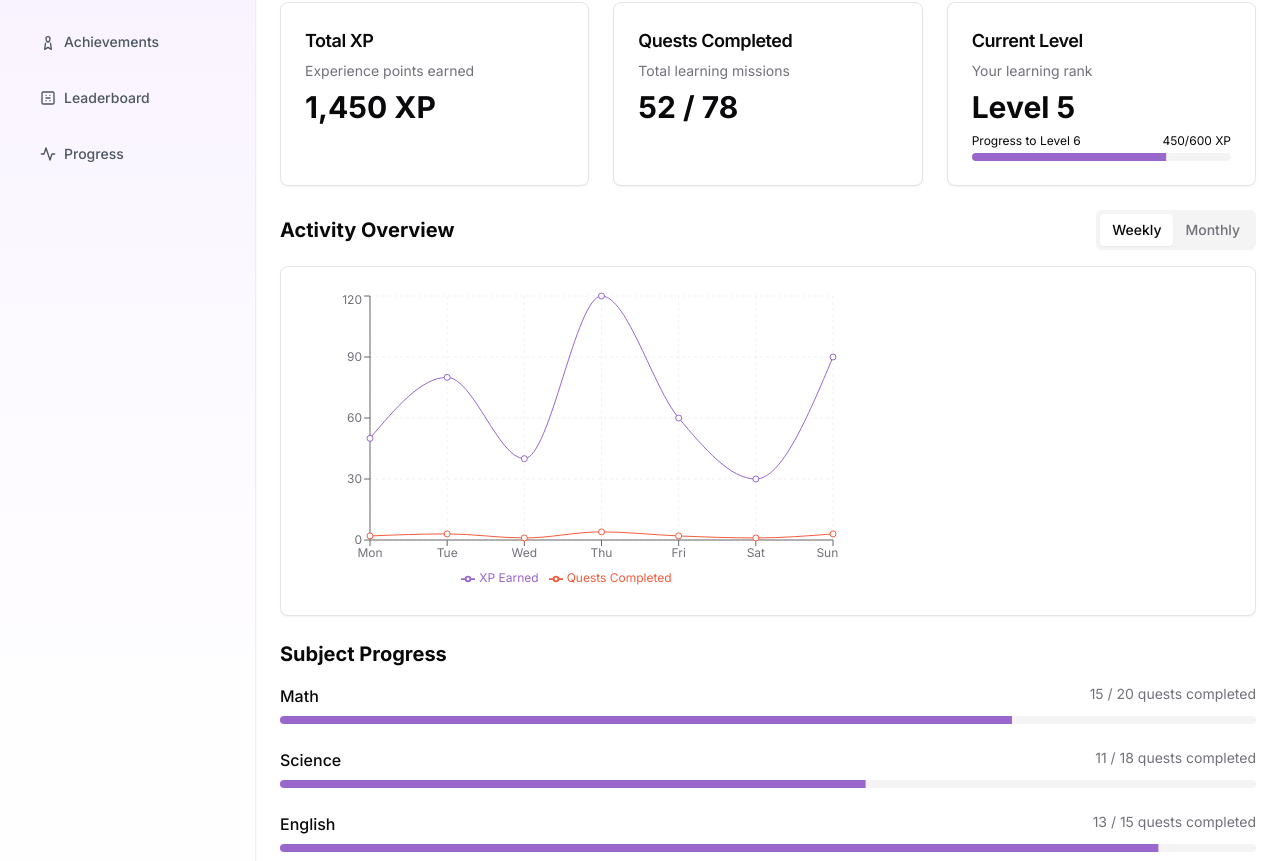
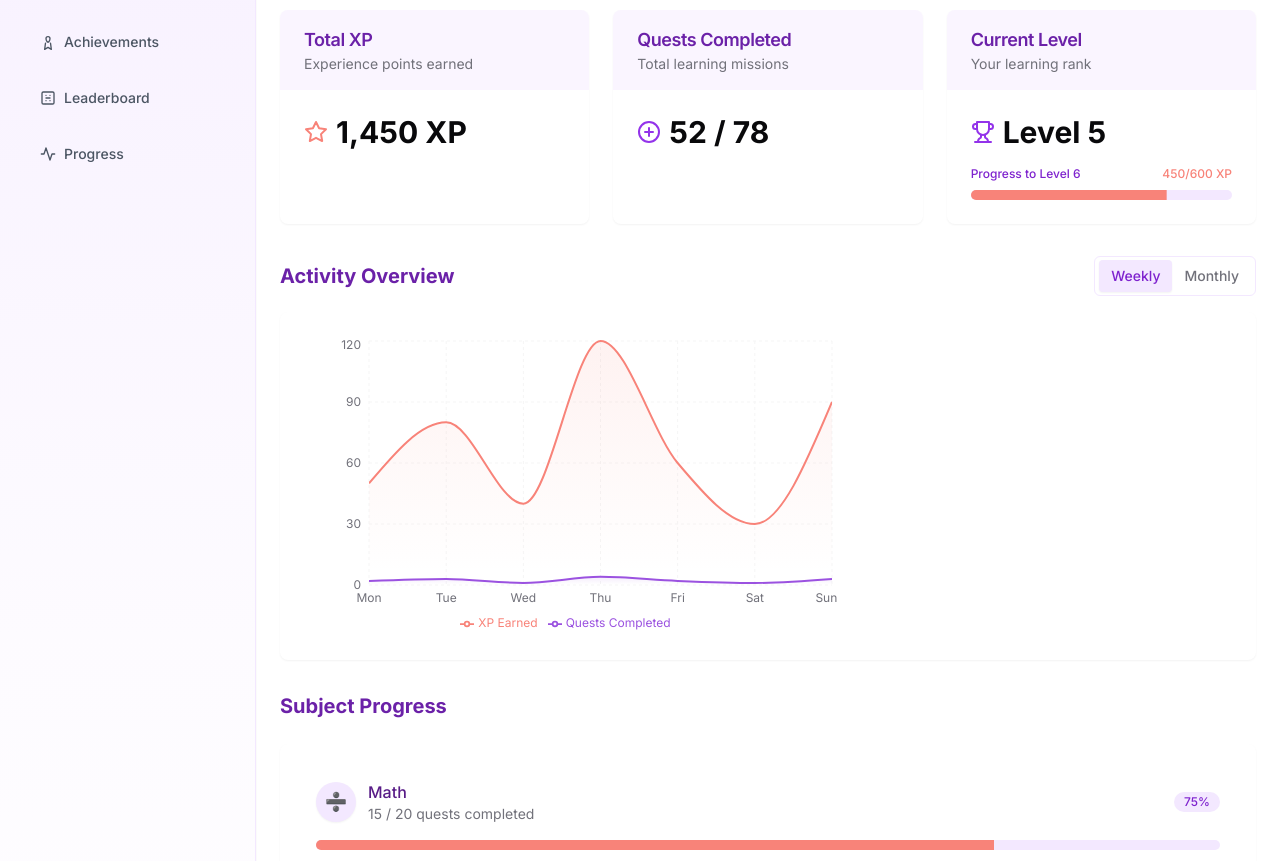
Before and after one commit to Jethrr/moodlequest, a Next.js app: page /dashboard/progress in a window 1280 px wide. Shown: the part 179-1040 px from the top of the page. Built offline with nearby package versions, Linux system fonts and the light colour scheme.

Commit message:
Added Progress feature with mock data

```diff
--- a/components/dashboard/progress-tracker.tsx
+++ b/components/dashboard/progress-tracker.tsx
@@ -3,8 +3,10 @@
 import { Card, CardContent, CardDescription, CardHeader, CardTitle } from "@/components/ui/card"
 import { Tabs, TabsContent, TabsList, TabsTrigger } from "@/components/ui/tabs"
 import { Progress } from "@/components/ui/progress"
-import { Line, LineChart, XAxis, YAxis, CartesianGrid, Legend, ResponsiveContainer } from "recharts"
+import { Line, LineChart, XAxis, YAxis, CartesianGrid, Legend, ResponsiveContainer, AreaChart, Area } from "recharts"
 import { ChartContainer, ChartTooltip, ChartTooltipContent } from "@/components/ui/chart"
+import { cn } from "@/lib/utils"
+import { Badge } from "@/components/ui/badge"
 
 // Mock data for progress tracking
 const weeklyData = [
@@ -25,125 +27,241 @@ const monthlyData = [
 ]
 
 const subjectProgress = [
-  { subject: "Math", progress: 75, total: 20, completed: 15 },
-  { subject: "Science", progress: 60, total: 18, completed: 11 },
-  { subject: "English", progress: 90, total: 15, completed: 13 },
-  { subject: "History", progress: 40, total: 12, completed: 5 },
-  { subject: "Computer Science", progress: 85, total: 10, completed: 8 },
+	{ subject: "Math", progress: 75, total: 20, completed: 15, icon: "➗" },
+	{ subject: "Science", progress: 60, total: 18, completed: 11, icon: "🧪" },
+	{ subject: "English", progress: 90, total: 15, completed: 13, icon: "📚" },
+	{ subject: "History", progress: 40, total: 12, completed: 5, icon: "🏛️" },
+	{ subject: "Computer Science", progress: 85, total: 10, completed: 8, icon: "💻" },
 ]
 
 export function ProgressTracker() {
 	return (
-    <div className="space-y-6">
+		<div className="space-y-8">
 			<div className="flex flex-col gap-2">
-        <h2 className="text-3xl font-bold tracking-tight">Progress Tracker</h2>
+				<h2 className="text-3xl font-bold tracking-tight text-purple-800">Progress Tracker</h2>
 				<p className="text-muted-foreground">Monitor your learning journey and track your achievements over time.</p>
 			</div>
 
 			<div className="grid gap-6 md:grid-cols-3">
-        <Card>
-          <CardHeader className="pb-2">
-            <CardTitle className="text-lg">Total XP</CardTitle>
+				<Card className="border-none shadow-sm overflow-hidden">
+					<div className="bg-purple-50 px-6 py-4">
+						<CardTitle className="text-lg text-purple-800">Total XP</CardTitle>
 						<CardDescription>Experience points earned</CardDescription>
-          </CardHeader>
-          <CardContent>
-            <div className="text-3xl font-bold">1,450 XP</div>
+					</div>
+					<CardContent className="p-6">
+						<div className="flex items-center gap-2">
+							<svg
+								xmlns="http://www.w3.org/2000/svg"
+								width="24"
+								height="24"
+								viewBox="0 0 24 24"
+								fill="none"
+								stroke="currentColor"
+								strokeWidth="2"
+								strokeLinecap="round"
+								strokeLinejoin="round"
+								className="text-[#F88379]"
+							>
+								<polygon points="12 2 15.09 8.26 22 9.27 17 14.14 18.18 21.02 12 17.77 5.82 21.02 7 14.14 2 9.27 8.91 8.26 12 2" />
+							</svg>
+							<span className="text-3xl font-bold">1,450 XP</span>
+						</div>
 					</CardContent>
 				</Card>
-        <Card>
-          <CardHeader className="pb-2">
-            <CardTitle className="text-lg">Quests Completed</CardTitle>
+				<Card className="border-none shadow-sm overflow-hidden">
+					<div className="bg-purple-50 px-6 py-4">
+						<CardTitle className="text-lg text-purple-800">Quests Completed</CardTitle>
 						<CardDescription>Total learning missions</CardDescription>
-          </CardHeader>
-          <CardContent>
-            <div className="text-3xl font-bold">52 / 78</div>
+					</div>
+					<CardContent className="p-6">
+						<div className="flex items-center gap-2">
+							<svg
+								xmlns="http://www.w3.org/2000/svg"
+								width="24"
+								height="24"
+								viewBox="0 0 24 24"
+								fill="none"
+								stroke="currentColor"
+								strokeWidth="2"
+								strokeLinecap="round"
+								strokeLinejoin="round"
+								className="text-purple-600"
+							>
+								<path d="M12 22a10 10 0 1 0 0-20 10 10 0 0 0 0 20z"></path>
+								<path d="M8 12h8"></path>
+								<path d="M12 16V8"></path>
+							</svg>
+							<span className="text-3xl font-bold">52 / 78</span>
+						</div>
 					</CardContent>
 				</Card>
-        <Card>
-          <CardHeader className="pb-2">
-            <CardTitle className="text-lg">Current Level</CardTitle>
+				<Card className="border-none shadow-sm overflow-hidden">
+					<div className="bg-purple-50 px-6 py-4">
+						<CardTitle className="text-lg text-purple-800">Current Level</CardTitle>
 						<CardDescription>Your learning rank</CardDescription>
-          </CardHeader>
-          <CardContent>
-            <div className="text-3xl font-bold">Level 5</div>
-            <div className="mt-2 space-y-1">
-              <div className="flex justify-between text-xs">
-                <span>Progress to Level 6</span>
-                <span>450/600 XP</span>
 					</div>
-              <Progress value={75} className="h-2" />
+					<CardContent className="p-6">
+						<div className="flex items-center gap-2 mb-4">
+							<svg
+								xmlns="http://www.w3.org/2000/svg"
+								width="24"
+								height="24"
+								viewBox="0 0 24 24"
+								fill="none"
+								stroke="currentColor"
+								strokeWidth="2"
+								strokeLinecap="round"
+								strokeLinejoin="round"
+								className="text-purple-600"
+							>
+								<path d="M6 9H4.5a2.5 2.5 0 0 1 0-5H6"></path>
+								<path d="M18 9h1.5a2.5 2.5 0 0 0 0-5H18"></path>
+								<path d="M4 22h16"></path>
+								<path d="M10 14.66V17c0 .55-.47.98-.97 1.21C7.85 18.75 7 20.24 7 22"></path>
+								<path d="M14 14.66V17c0 .55.47.98.97 1.21C16.15 18.75 17 20.24 17 22"></path>
+								<path d="M18 2H6v7a6 6 0 0 0 12 0V2Z"></path>
+							</svg>
+							<span className="text-3xl font-bold">Level 5</span>
+						</div>
+						<div className="space-y-2">
+							<div className="flex justify-between text-xs font-medium">
+								<span className="text-purple-700">Progress to Level 6</span>
+								<span className="text-[#F88379]">450/600 XP</span>
+							</div>							<Progress value={75} className="h-2.5 bg-purple-100" />
 						</div>
 					</CardContent>
 				</Card>
 			</div>
 
-      <Tabs defaultValue="weekly">
-        <div className="flex items-center justify-between">
-          <h3 className="text-xl font-bold">Activity Overview</h3>
-          <TabsList>
-            <TabsTrigger value="weekly">Weekly</TabsTrigger>
-            <TabsTrigger value="monthly">Monthly</TabsTrigger>
+			<Tabs defaultValue="weekly" className="mt-8">
+				<div className="flex flex-col sm:flex-row sm:items-center justify-between gap-4 mb-4">
+					<h3 className="text-xl font-bold text-purple-800">Activity Overview</h3>
+					<TabsList className="bg-white border border-purple-100 p-1">
+						<TabsTrigger
+							value="weekly"
+							className="data-[state=active]:bg-purple-100 data-[state=active]:text-purple-700"
+						>
+							Weekly
+						</TabsTrigger>
+						<TabsTrigger
+							value="monthly"
+							className="data-[state=active]:bg-purple-100 data-[state=active]:text-purple-700"
+						>
+							Monthly
+						</TabsTrigger>
 					</TabsList>
 				</div>
 
-        <TabsContent value="weekly" className="mt-4">
-          <Card>
-            <CardContent className="pt-6">
+				<TabsContent value="weekly" className="mt-0">
+					<Card className="border-none shadow-sm overflow-hidden">
+						<CardContent className="p-6">
 							<ChartContainer
 								config={{
 									xp: {
 										label: "XP Earned",
-                    color: "hsl(var(--chart-1))",
+										color: "#F88379",
 									},
 									quests: {
 										label: "Quests Completed",
-                    color: "hsl(var(--chart-2))",
+										color: "hsl(271, 70%, 60%)",
 									},
 								}}
 								className="h-[300px]"
 							>
 								<ResponsiveContainer width="100%" height="100%">
-                  <LineChart data={weeklyData}>
-                    <CartesianGrid strokeDasharray="3 3" />
-                    <XAxis dataKey="day" />
-                    <YAxis />
+									<AreaChart data={weeklyData}>
+										<defs>
+											<linearGradient id="colorXp" x1="0" y1="0" x2="0" y2="1">
+												<stop offset="5%" stopColor="#F88379" stopOpacity={0.1} />
+												<stop offset="95%" stopColor="#F88379" stopOpacity={0.0} />
+											</linearGradient>
+											<linearGradient id="colorQuests" x1="0" y1="0" x2="0" y2="1">
+												<stop offset="5%" stopColor="hsl(271, 70%, 60%)" stopOpacity={0.1} />
+												<stop offset="95%" stopColor="hsl(271, 70%, 60%)" stopOpacity={0.0} />
+											</linearGradient>
+										</defs>
+										<CartesianGrid strokeDasharray="3 3" stroke="#f5f5f5" />
+										<XAxis dataKey="day" stroke="#888" fontSize={12} tickLine={false} axisLine={false} />
+										<YAxis stroke="#888" fontSize={12} tickLine={false} axisLine={false} />
 										<ChartTooltip content={<ChartTooltipContent />} />
 										<Legend />
-                    <Line type="monotone" dataKey="xp" stroke="var(--color-xp)" name="XP Earned" />
-                    <Line type="monotone" dataKey="quests" stroke="var(--color-quests)" name="Quests Completed" />
-                  </LineChart>
+										<Area
+											type="monotone"
+											dataKey="xp"
+											name="XP Earned"
+											stroke="#F88379"
+											strokeWidth={2}
+											fillOpacity={1}
+											fill="url(#colorXp)"
+										/>
+										<Area
+											type="monotone"
+											dataKey="quests"
+											name="Quests Completed"
+											stroke="hsl(271, 70%, 60%)"
+											strokeWidth={2}
+											fillOpacity={1}
+											fill="url(#colorQuests)"
+										/>
+									</AreaChart>
 								</ResponsiveContainer>
 							</ChartContainer>
 						</CardContent>
 					</Card>
 				</TabsContent>
 
-        <TabsContent value="monthly" className="mt-4">
-          <Card>
-            <CardContent className="pt-6">
+				<TabsContent value="monthly" className="mt-0">
+					<Card className="border-none shadow-sm overflow-hidden">
+						<CardContent className="p-6">
 							<ChartContainer
 								config={{
 									xp: {
 										label: "XP Earned",
-                    color: "hsl(var(--chart-1))",
+										color: "#F88379",
 									},
 									quests: {
 										label: "Quests Completed",
-                    color: "hsl(var(--chart-2))",
+										color: "hsl(271, 70%, 60%)",
 									},
 								}}
 								className="h-[300px]"
 							>
 								<ResponsiveContainer width="100%" height="100%">
-                  <LineChart data={monthlyData}>
-                    <CartesianGrid strokeDasharray="3 3" />
-                    <XAxis dataKey="week" />
-                    <YAxis />
+									<AreaChart data={monthlyData}>
+										<defs>
+											<linearGradient id="colorXpMonthly" x1="0" y1="0" x2="0" y2="1">
+												<stop offset="5%" stopColor="#F88379" stopOpacity={0.1} />
+												<stop offset="95%" stopColor="#F88379" stopOpacity={0.0} />
+											</linearGradient>
+											<linearGradient id="colorQuestsMonthly" x1="0" y1="0" x2="0" y2="1">
+												<stop offset="5%" stopColor="hsl(271, 70%, 60%)" stopOpacity={0.1} />
+												<stop offset="95%" stopColor="hsl(271, 70%, 60%)" stopOpacity={0.0} />
+											</linearGradient>
+										</defs>
+										<CartesianGrid strokeDasharray="3 3" stroke="#f5f5f5" />
+										<XAxis dataKey="week" stroke="#888" fontSize={12} tickLine={false} axisLine={false} />
+										<YAxis stroke="#888" fontSize={12} tickLine={false} axisLine={false} />
 										<ChartTooltip content={<ChartTooltipContent />} />
 										<Legend />
-                    <Line type="monotone" dataKey="xp" stroke="var(--color-xp)" name="XP Earned" />
-                    <Line type="monotone" dataKey="quests" stroke="var(--color-quests)" name="Quests Completed" />
-                  </LineChart>
+										<Area
+											type="monotone"
+											dataKey="xp"
+											name="XP Earned"
+											stroke="#F88379"
+											strokeWidth={2}
+											fillOpacity={1}
+											fill="url(#colorXpMonthly)"
+										/>
+										<Area
+											type="monotone"
+											dataKey="quests"
+											name="Quests Completed"
+											stroke="hsl(271, 70%, 60%)"
+											strokeWidth={2}
+											fillOpacity={1}
+											fill="url(#colorQuestsMonthly)"
+										/>
+									</AreaChart>
 								</ResponsiveContainer>
 							</ChartContainer>
 						</CardContent>
@@ -151,22 +269,54 @@ export function ProgressTracker() {
 				</TabsContent>
 			</Tabs>
 
+			<div className="mt-8">
+				<h3 className="text-xl font-bold text-purple-800 mb-6">Subject Progress</h3>
+				<Card className="border-none shadow-sm">
+					<CardContent className="p-6">
+						<div className="space-y-6">
+							{subjectProgress.map((subject) => {
+								// Determine progress color based on percentage
+								const progressColorClass =
+									subject.progress >= 80
+										? "bg-green-500"
+										: subject.progress >= 60
+										? "bg-[#F88379]"
+										: subject.progress >= 40
+										? "bg-amber-500"
+										: "bg-red-500"
+
+								return (									<div key={subject.subject} className="space-y-3 hover:bg-purple-50/50 p-3 rounded-lg transition-colors">
+										<div className="flex justify-between items-center">
+											<div className="flex items-center gap-3">
+												<div className="flex-shrink-0 w-10 h-10 bg-purple-100 rounded-full flex items-center justify-center text-lg shadow-sm">
+													{subject.icon}
+												</div>
 												<div>
-        <h3 className="text-xl font-bold mb-4">Subject Progress</h3>
-        <div className="space-y-6">
-          {subjectProgress.map((subject) => (
-            <div key={subject.subject} className="space-y-2">
-              <div className="flex justify-between">
-                <div className="font-medium">{subject.subject}</div>
+													<div className="font-medium text-purple-900">{subject.subject}</div>
 													<div className="text-sm text-muted-foreground">
 														{subject.completed} / {subject.total} quests completed
 													</div>
 												</div>
-              <Progress value={subject.progress} className="h-2" />
 											</div>
-          ))}
+											<Badge className="bg-purple-100 text-purple-700 border-0 font-medium">
+												{subject.progress}%
+											</Badge>
+										</div>
+										<div className="relative pt-1">
+											<div className="overflow-hidden h-2.5 text-xs flex rounded-full bg-purple-100">
+												<div
+													style={{ width: `${subject.progress}%` }}
+													className={`${progressColorClass} shadow-none flex flex-col text-center whitespace-nowrap text-white justify-center transition-all duration-500`}
+												></div>
 											</div>
 										</div>
 									</div>
 								)
+							})}
+						</div>
+					</CardContent>
+				</Card>
+			</div>
+		</div>
+	)
 }
--- a/components/ui/progress.tsx
+++ b/components/ui/progress.tsx
@@ -15,7 +15,7 @@ const Progress = React.forwardRef<
     {...props}
   >
     <ProgressPrimitive.Indicator
-      className="h-full w-full flex-1 bg-primary transition-all"
+      className="h-full w-full flex-1 bg-[#F88379] transition-all"
       style={{ transform: `translateX(-${100 - (value || 0)}%)` }}
     />
   </ProgressPrimitive.Root>
```
Lines whose indentation alone changed are shown as unchanged.
